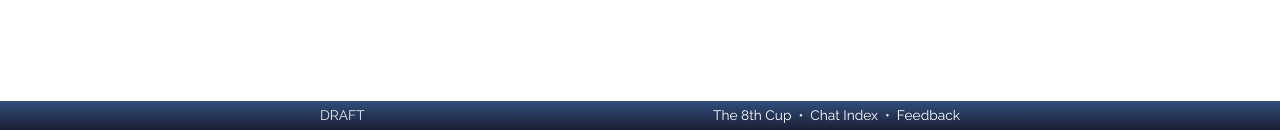
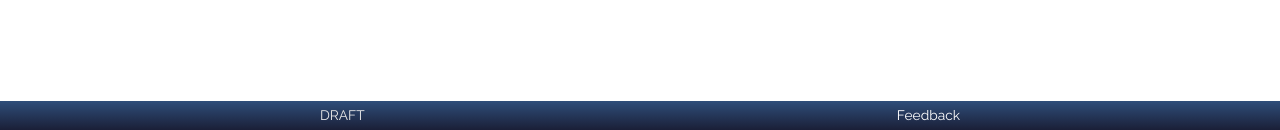
Before and after one commit to RarelyCharlie/rarelycharlie.github.io, a Jekyll site: the page built from _chat/index.md, in a window 1280 px wide. Shown: the part 767-897 px from the top of the page. Built offline with Jekyll 4.4.1, drawn with Linux system fonts in a browser that asks for light colours; nearby versions of some CDN libraries.

Commit message:
simplify footer

```diff
--- a/_layouts/chat.html
+++ b/_layouts/chat.html
@@ -34,10 +34,10 @@ version: DRAFT
 <div id="footer-content">
 <div id="version">{{ layout.version }}</div>
 <div id="footer-menu">
-<a href="/" title="8th Cup home page">The 8th Cup</a>
+<!-- a href="/" title="8th Cup home page">The 8th Cup</a>
 &nbsp;&bull;&nbsp;
 <a href="/chat/" title="Index of chats">Chat Index</a>
-&nbsp;&bull;&nbsp;
+&nbsp;&bull;&nbsp; -->
 <a href="https://www.7cups.com/someforumthread" title="Send feedback. (7 Cups login required.)">Feedback</a>
 </div>
 </div>
```
